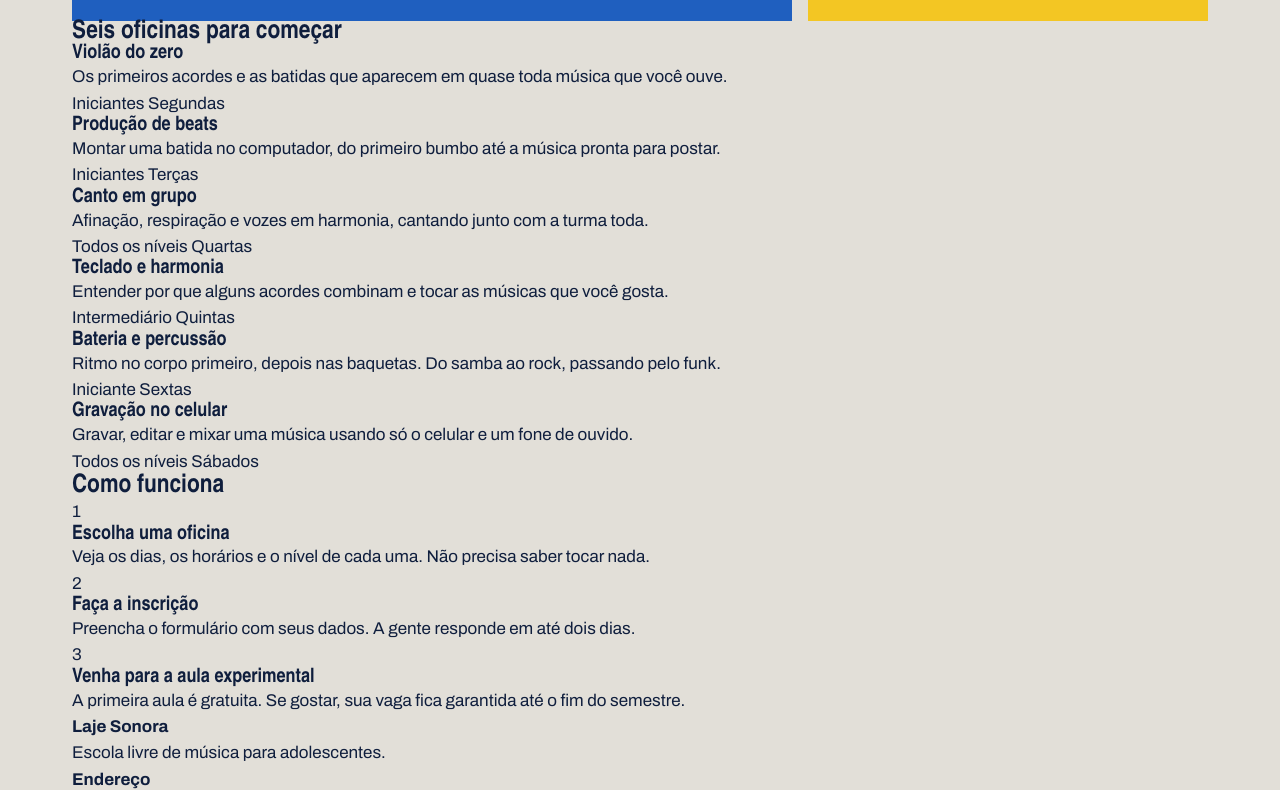
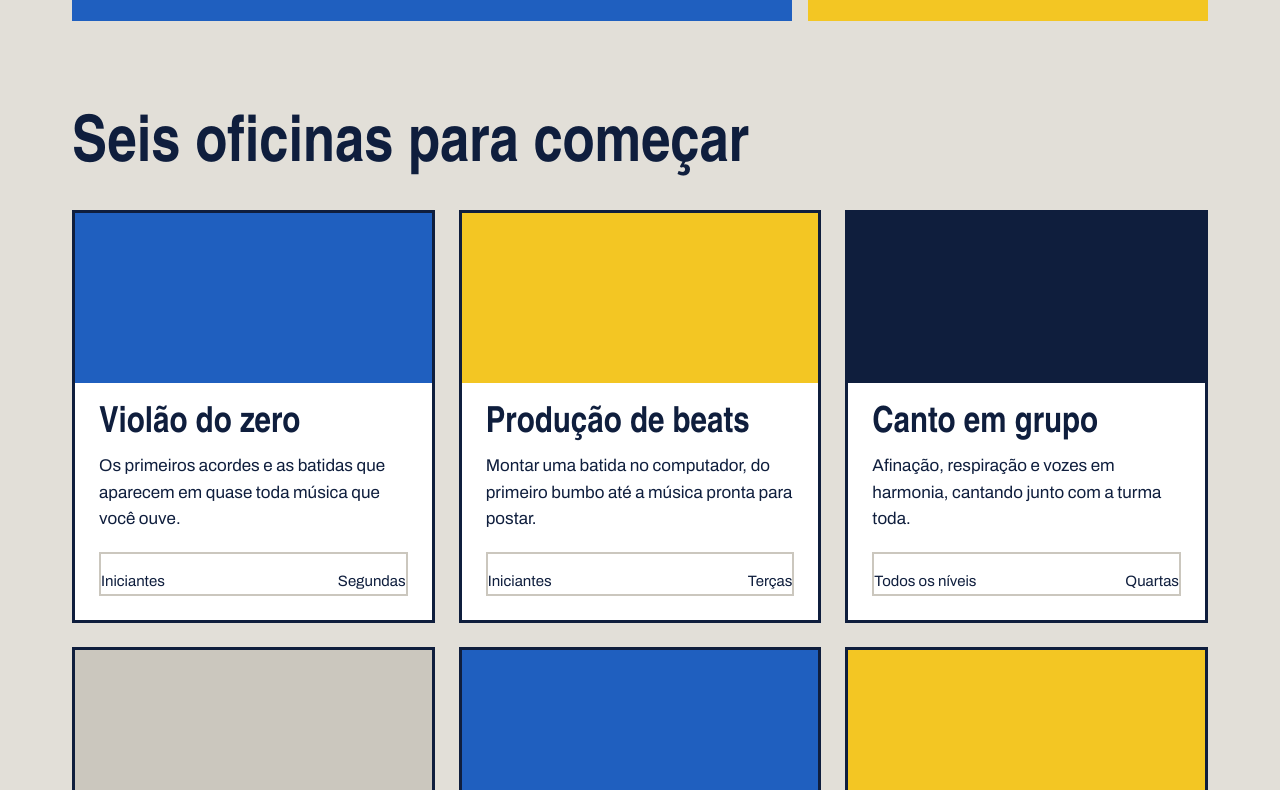
Before and after one commit to byagoms/laje_sonora, a plain HTML site: page index.html in a window 1280 px wide. Shown: the part 685-1475 px from the top of the page. Drawn offline with Linux system fonts and the light colour scheme; a web font is replaced by a local one.

Commit message:
Cards das oficinas

```diff
--- a/index.css
+++ b/index.css
@@ -87,27 +87,33 @@ h1, h2, h3{
     color: var(--branco) ;
     flex: 2;
 }
+
 .cartaz-principal h1{
     font-size: 132px;
     max-width: 9ch;
 }
+
 .cartaz-lateral{
     background: var(--fita);
+    display: flex;
     flex: 1;
     flex-direction: column;
     justify-content: space-between;
     gap: 32px;
     align-items: flex-start
+
 }
+
 .cartaz-lateral p{
     font-size: 22px;
     font-weight: 600;
     line-height: 1.3;
 }
+
 .botao{
     background: var(--tinta);
     color:var(--branco) ;
-    font-size: 700;
+    font-weight: 700;
     text-decoration: none;
     padding: 16px 28px;
     border: none;
@@ -120,3 +126,67 @@ h1, h2, h3{
     background: var(--caixa-dagua);
 
 }
+
+.secao{
+    margin-top: 96px;
+
+}
+
+.titulo-secao{
+    font-size: 64px;
+    margin-bottom: 32px;
+
+}
+
+.cards{
+    display: flex;
+    flex-wrap: wrap;
+    gap: 24px;
+}
+
+.card{
+    background: #FFFFFF;
+    border: 3px solid var(--tinta);
+    flex: 1 1 340px;
+
+    h3{
+        font-size: 36px;
+        margin-bottom: 12px;
+    }
+}
+
+.card .foto{
+    height: 170px;
+
+}
+
+.foto{
+    background: var(--concreto-escuro);
+}
+
+.foto-azul{
+    background: var(--caixa-dagua);
+}
+
+.foto-amarela{
+    background: var(--fita);
+}
+
+.foto-tinta{
+    background: var(--tinta);
+}
+
+.card-texto{
+    padding: 24px;
+
+}
+
+.card-info{
+    margin-top: 20px;
+    padding-top: 16px;
+    border: 2px solid var(--concreto-escuro);
+    width: 600;
+    font-size: 15px;
+    display: flex;
+    justify-content: space-between;
+}
```
